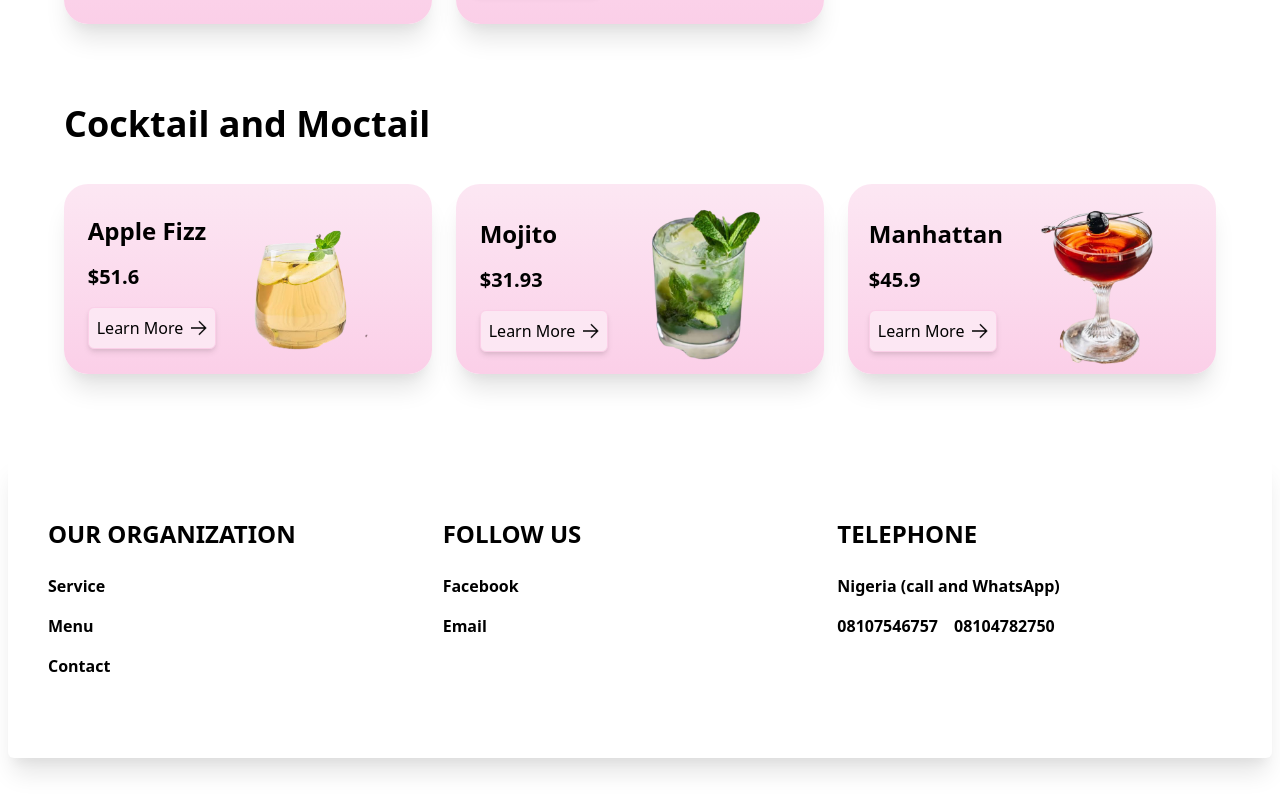
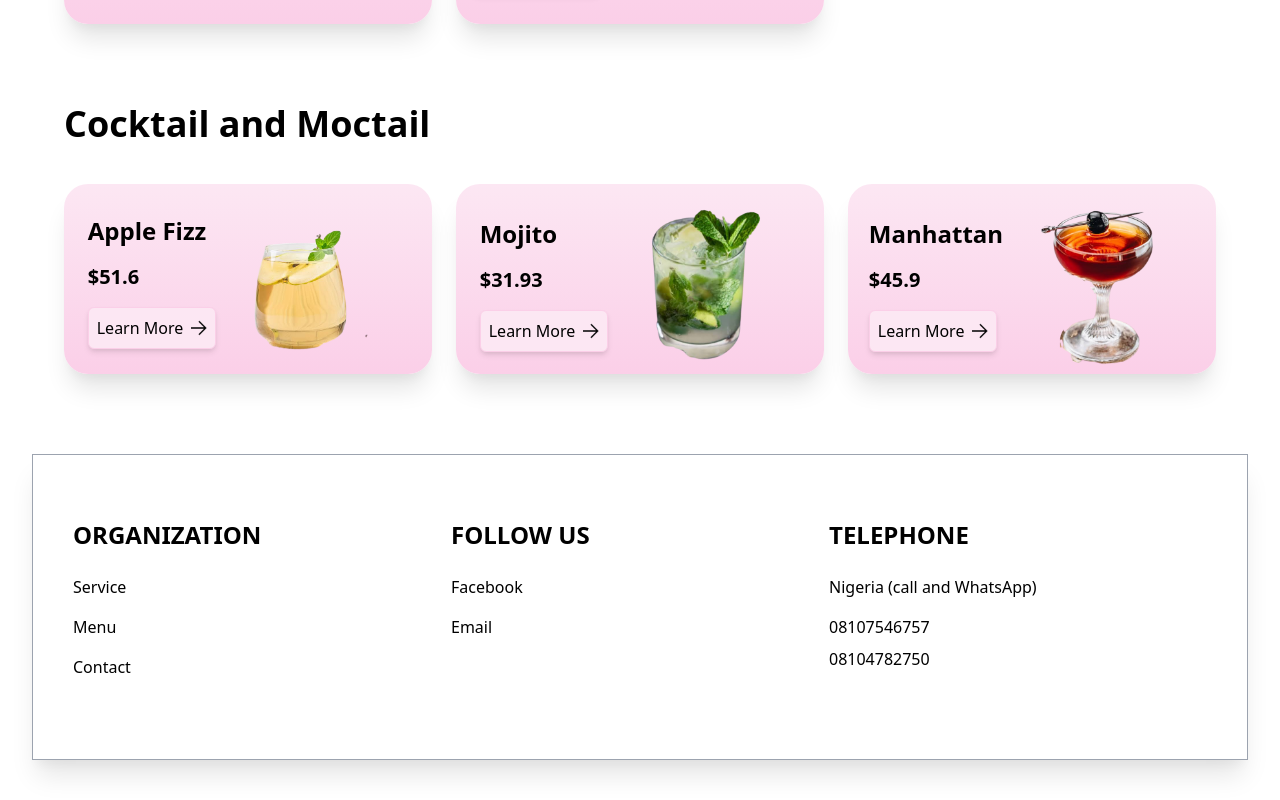
Before and after one commit to Victorakinwunmi/cake-web, a Nuxt app: page /service in a window 1280 px wide. Shown: the part 2239-3039 px from the top of the page. Built offline with nearby package versions, Linux system fonts and the light colour scheme.

Commit message:
i redesigned the footer

```diff
--- a/components/Footer.vue
+++ b/components/Footer.vue
@@ -1,30 +1,28 @@
 <template>
-    <div class="py-10 lg:px-2">
-      <div class="bg-white md:rounded-md md:shadow-xl py-8 px-10 lg:px-10 md:py-16 container mx-auto w-full">
-         <div class="ml-0 w-full block md:flex justify-between">
-            <div class="w-full md:w-4/12">
-              <h1 class="text-black font-bold text-xl lg:text-2xl mb-6">OUR ORGANIZATION</h1>
-              <div class="text-black font-semibold">
+    <div class="py-10 px-8">
+      <div class="bg-white border border-gray-400 md:shadow-xl py-8 px-10 lg:px-10 md:py-16 container mx-auto w-full">
+         <div class="w-full block md:flex mx-auto justify-between">
+            <div class="w-full md:w-2/6">
+              <h1 class="text-black font-bold text-xl lg:text-2xl mb-6">ORGANIZATION</h1>
+              <div class="text-black">
                 <a href="service" class="block mb-4">Service</a>
                 <a href="menupage"  class="block mb-4">Menu</a>
                 <a href="contact" class="block mb-4">Contact</a>
               </div>
             </div>
-            <div class="w-full md:w-4/12">
+            <div class="w-full md:w-2/6 mx-auto">
               <h1 class="text-black font-bold text-xl lg:text-2xl mb-6">FOLLOW US</h1>
-              <div class="text-black font-semibold">
+              <div class="text-black">
                 <a href="http://www.facebook.com/cake" target="_blank" class="block mb-4">Facebook</a>
                 <a href="mailto:adedapoabosederahcaee@gmail.com?" target="_blank"  class="block mb-4">Email</a>
               </div>
             </div>
-            <div class="w-full md:w-4/12">
+            <div class="w-full md:w-2/6">
               <h1 class="text-black font-bold text-xl lg:text-2xl mb-6">TELEPHONE</h1>
-              <p class="text-black mb-4 font-semibold">Nigeria (call and WhatsApp)</p>
-              <div class="text-black font-semibold">
-                <div class="flex mb-2">
-                    <div class=" mr-4 mb-2">08107546757</div>
-                    <div class=" mb-2">08104782750</div>
-                </div>
+              <p class="text-black mb-4">Nigeria (call and WhatsApp)</p>
+              <div class="text-black">
+                    <div class=" mr-4 mb-2 block">08107546757</div>
+                    <div class=" mb-2 block">08104782750</div>
               </div>
             </div>
          </div>
```
